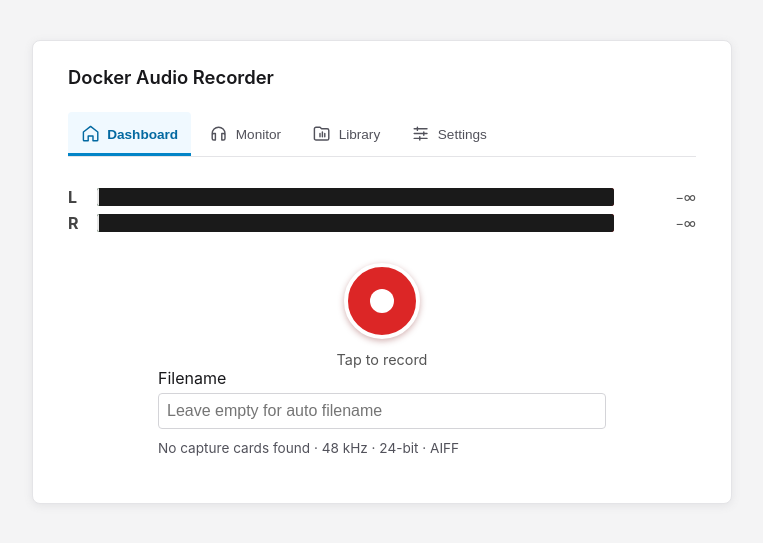
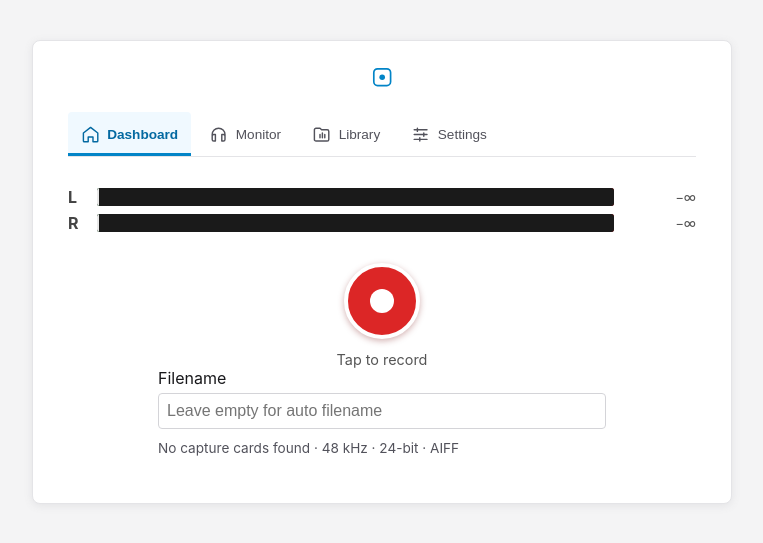
Before and after one commit to raouldeejay/docker-audio-recorder, a Flask app: template templates/index.html in a window 1280 px wide. Shown: the top 543 px of the page, without its empty margins (258-1021 px from the left). Run offline with Flask 3, Linux system fonts and the light colour scheme; the template is opened without the code that fills it, so the values that code supplies are empty; parts of the project's set-up code (start-up, migrations or seed data) failed here and were passed over.

Commit message:
Use recorder icon in header
Co-authored-by: Copilot <223556219+Copilot@users.noreply.github.com>

```diff
--- a/templates/index.html
+++ b/templates/index.html
@@ -72,19 +72,28 @@
         .app-header {
             display: flex;
             align-items: center;
-            justify-content: space-between;
-            gap: 1rem;
-        }
-
-        .app-header h1 {
-            margin: 0;
-            font-size: 1.15rem;
-            font-weight: 600;
+            justify-content: center;
+            gap: 0.45rem;
+        }
+
+        .app-brand {
+            display: inline-flex;
+            color: var(--sl-color-primary-600);
+        }
+
+        .app-brand svg {
+            width: 1.4rem;
+            height: 1.4rem;
+            fill: none;
+            stroke: currentColor;
+            stroke-linecap: round;
+            stroke-linejoin: round;
+            stroke-width: 1.8;
         }
 
         .machine-name {
             color: var(--sl-color-neutral-600);
-            font-size: 0.8em;
+            font-size: 0.9rem;
             font-weight: 400;
             white-space: nowrap;
         }
@@ -426,7 +435,8 @@
                 box-shadow: none;
             }
 
-            .app-header h1 { font-size: 1rem; }
+            .app-brand svg { width: 1.25rem; height: 1.25rem; }
+            .machine-name { font-size: 0.85rem; }
             h2 { font-size: 1.15rem; }
 
             .stream-controls button {
@@ -456,7 +466,14 @@
 <div class="container">
 
     <header class="app-header">
-        <h1>Docker Audio Recorder{% if host_machine_name %} <span class="machine-name">· {{ host_machine_name }}</span>{% endif %}</h1>
+        <div class="app-brand" title="Docker Audio Recorder">
+            <svg viewBox="0 0 24 24" aria-hidden="true">
+                <rect x="3" y="3" width="18" height="18" rx="4"></rect>
+                <circle cx="12" cy="12" r="3" fill="currentColor" stroke="none"></circle>
+            </svg>
+            <span class="sr-only">Docker Audio Recorder</span>
+        </div>
+        {% if host_machine_name %}<span class="machine-name">{{ host_machine_name }}</span>{% endif %}
     </header>
     <p id="flashMsg" role="status" aria-live="polite"></p>
 
```
